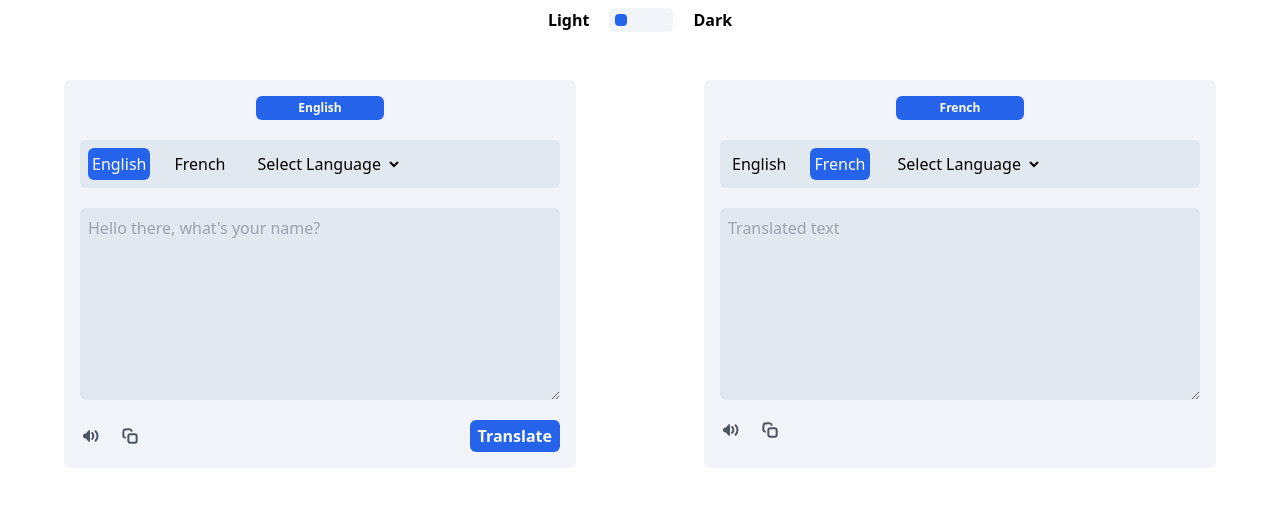
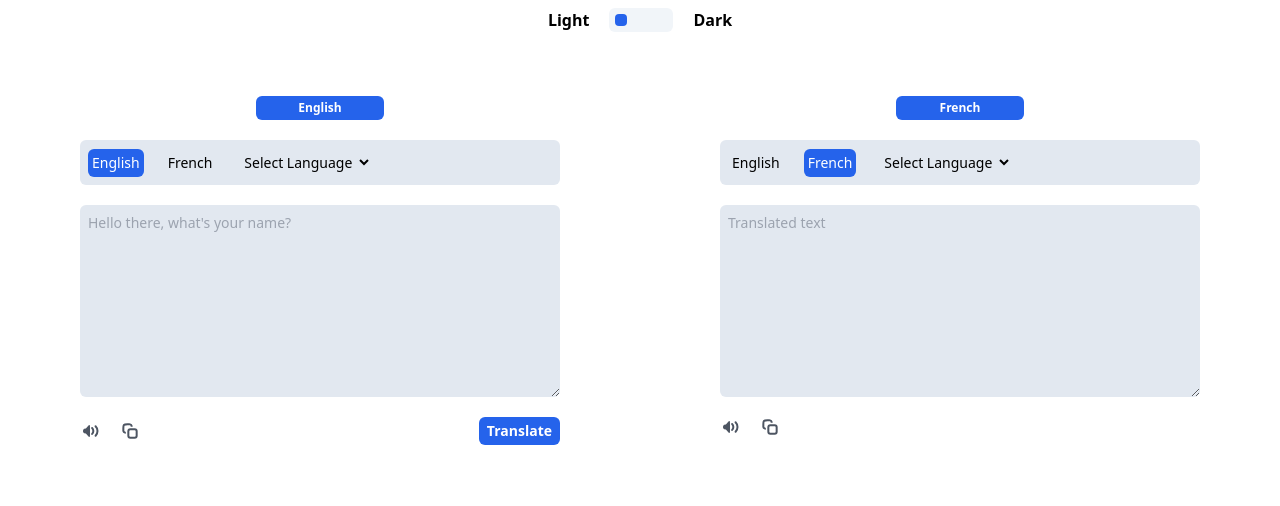
Before and after one commit to oseji/translator, a React (Vite) app: page / in a window 1280 px wide. Shown: the top 506 px of the page. Built offline with nearby package versions, Linux system fonts and the light colour scheme.

Commit message:
started work on the speech button

```diff
--- a/src/App.tsx
+++ b/src/App.tsx
@@ -78,6 +78,12 @@ function App() {
     if (clicked === selectTo?.getAttribute("data-value")) {
       selectTo.classList.add("activeLang");
     }
+  };
+
+  const toggleSound = (phrase: string) => {
+    const synth = window.speechSynthesis;
+    const text = new SpeechSynthesisUtterance(phrase);
+    synth.speak(text);
   };
 
   const fetchData = async () => {
@@ -235,7 +241,15 @@ function App() {
 
           <div className="bottomGrp">
             <div className="flex flex-row items-center gap-5">
-              <img src={soundIcon} alt="sound icon" />
+              <img
+                src={soundIcon}
+                alt="sound icon"
+                onClick={() => {
+                  if (textToTranslate !== "") {
+                    toggleSound(textToTranslate);
+                  }
+                }}
+              />
               <img
                 src={copyIcon}
                 alt="copy icon"
@@ -248,7 +262,7 @@ function App() {
             </div>
 
             <button
-              className="px-2 py-1 rounded-md bg-blue-600 dark:bg-slate-900 text-white font-semibold"
+              className="px-2 py-1 rounded-md bg-blue-600 dark:bg-slate-900 text-white font-semibold hover:scale-110 transition ease-in-out duration-150"
               onClick={fetchData}
             >
               Translate
@@ -307,7 +321,15 @@ function App() {
 
           <div className="bottomGrp">
             <div className="flex flex-row items-center gap-5">
-              <img src={soundIcon} alt="sound icon" />
+              <img
+                src={soundIcon}
+                alt="sound icon"
+                onClick={() => {
+                  if (translatedText !== "") {
+                    toggleSound(translatedText);
+                  }
+                }}
+              />
               <img
                 src={copyIcon}
                 alt="copy icon"
--- a/src/index.css
+++ b/src/index.css
@@ -23,11 +23,11 @@ header {
 }
 
 section {
-  @apply flex flex-col gap-5 lg:gap-0 lg:flex-row lg:justify-between mt-10;
+  @apply flex flex-col gap-10 lg:gap-0 lg:flex-row lg:justify-between mt-10;
 }
 
 .translateBox {
-  @apply bg-slate-100 dark:bg-black min-h-96 p-4 rounded-md flex flex-col gap-5 w-11/12 lg:w-[40%] mx-auto;
+  @apply min-h-52 md:min-h-96 p-4 rounded-md flex flex-col gap-5 w-11/12 lg:w-[40%] mx-auto text-sm;
 }
 
 .selectedLanguageBox {
@@ -51,7 +51,7 @@ select {
 }
 
 textarea {
-  @apply p-2 rounded-md bg-slate-200 dark:bg-slate-900 dark:text-white outline-0 h-48 overflow-y-scroll;
+  @apply p-2 rounded-md bg-slate-200 dark:bg-slate-900 dark:text-white outline-0 h-32 md:h-48 overflow-y-scroll;
 }
 
 textarea::-webkit-scrollbar {
```
